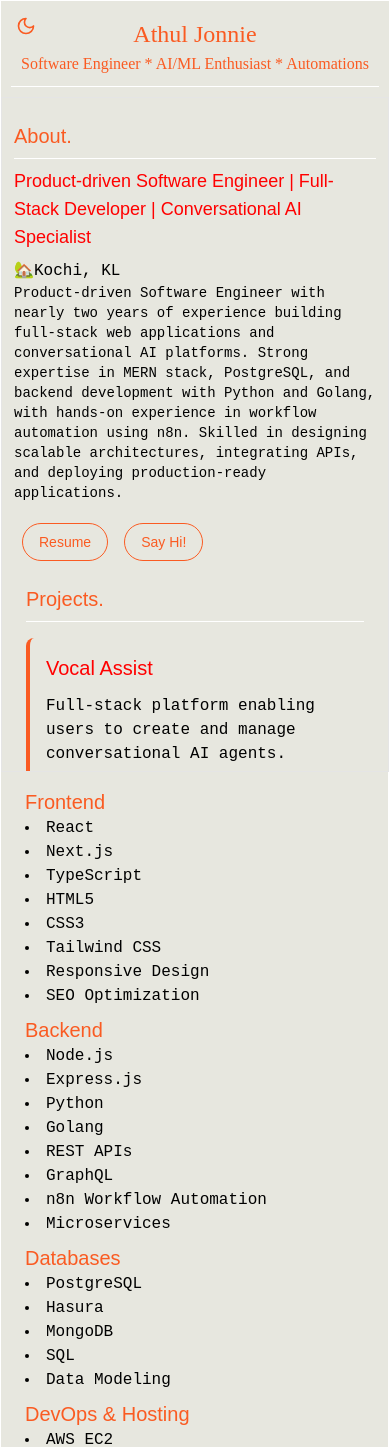
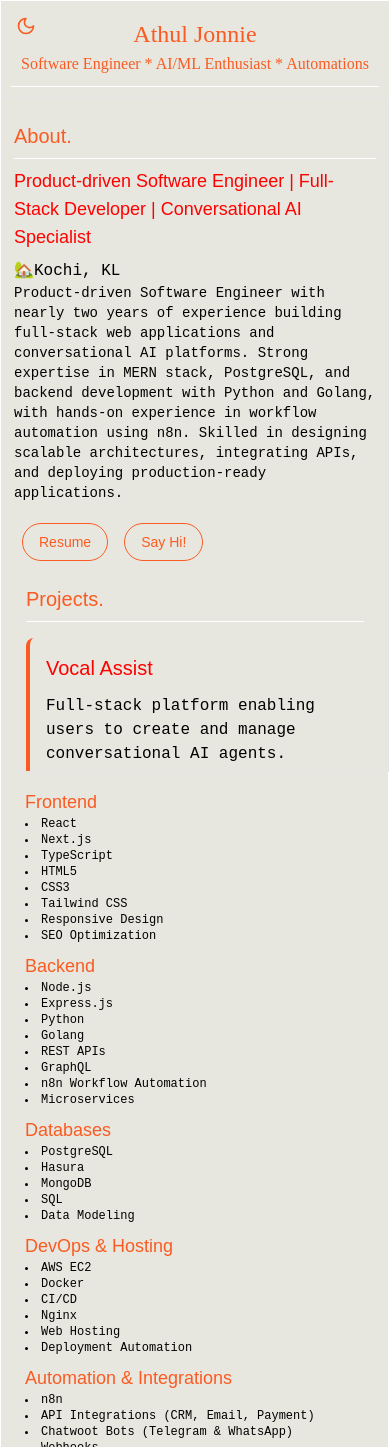
Before and after one commit to athuljonnie/literate-octo-disco, a Next.js app: page / in a window 390 px wide. Built offline with nearby package versions, Linux system fonts and the light colour scheme; a web font is replaced by a local one.

Commit message:
Updated Arsenal.tsx

```diff
--- a/components/Hero/Arsenal.tsx
+++ b/components/Hero/Arsenal.tsx
@@ -20,7 +20,7 @@ const Arsenal: React.FC = () => {
       <div className="mt-4">
         <h6
           className={clsx(
-            "text-xl font-dot ",
+            "text-lg sm:text-xl font-dot ",
             isDarkMode ? "text-blue1" : "text-orange1"
           )}
         >
@@ -28,7 +28,7 @@ const Arsenal: React.FC = () => {
         </h6>
         <ul
           className={clsx(
-            "list-disc list-inside font-mono",
+            "list-disc list-inside font-mono text-xs sm:text-sm",
             isDarkMode ? "text-white" : "text-black"
           )}
         >
@@ -47,7 +47,7 @@ const Arsenal: React.FC = () => {
       <div className="mt-2">
         <h6
           className={clsx(
-            "text-xl font-dot ",
+            "text-lg sm:text-xl font-dot ",
             isDarkMode ? "text-blue1" : "text-orange1"
           )}
         >
@@ -55,7 +55,7 @@ const Arsenal: React.FC = () => {
         </h6>
         <ul
           className={clsx(
-            "list-disc list-inside font-mono",
+            "list-disc list-inside font-mono text-xs sm:text-sm",
             isDarkMode ? "text-white" : "text-black"
           )}
         >
@@ -74,7 +74,7 @@ const Arsenal: React.FC = () => {
       <div className="mt-2">
         <h6
           className={clsx(
-            "text-xl font-dot",
+            "text-lg sm:text-xl font-dot",
             isDarkMode ? "text-blue1" : "text-orange1"
           )}
         >
@@ -82,7 +82,7 @@ const Arsenal: React.FC = () => {
         </h6>
         <ul
           className={clsx(
-            "list-disc list-inside font-mono",
+            "list-disc list-inside font-mono text-xs sm:text-sm",
             isDarkMode ? "text-white" : "text-black"
           )}
         >
@@ -98,7 +98,7 @@ const Arsenal: React.FC = () => {
       <div className="mt-2">
         <h6
           className={clsx(
-            "text-xl font-dot",
+            "text-lg sm:text-xl font-dot",
             isDarkMode ? "text-blue1" : "text-orange1"
           )}
         >
@@ -106,7 +106,7 @@ const Arsenal: React.FC = () => {
         </h6>
         <ul
           className={clsx(
-            "list-disc list-inside font-mono",
+            "list-disc list-inside font-mono text-xs sm:text-sm",
             isDarkMode ? "text-gray-200" : "text-black"
           )}
         >
@@ -123,7 +123,7 @@ const Arsenal: React.FC = () => {
       <div className="mt-2">
         <h6
           className={clsx(
-            "text-xl font-dot ",
+            "text-lg sm:text-xl font-dot ",
             isDarkMode ? "text-blue1" : "text-orange1"
           )}
         >
@@ -131,7 +131,7 @@ const Arsenal: React.FC = () => {
         </h6>
         <ul
           className={clsx(
-            "list-disc list-inside font-mono",
+            "list-disc list-inside font-mono text-xs sm:text-sm",
             isDarkMode ? "text-white" : "text-black"
           )}
         >
@@ -146,7 +146,7 @@ const Arsenal: React.FC = () => {
       <div className="mt-2">
         <h6
           className={clsx(
-            "text-xl font-dot ",
+            "text-lg sm:text-xl font-dot ",
             isDarkMode ? "text-blue1" : "text-orange1"
           )}
         >
@@ -154,7 +154,7 @@ const Arsenal: React.FC = () => {
         </h6>
         <ul
           className={clsx(
-            "list-disc list-inside font-mono",
+            "list-disc list-inside font-mono text-xs sm:text-sm",
             isDarkMode ? "text-white" : "text-black"
           )}
         >
```
